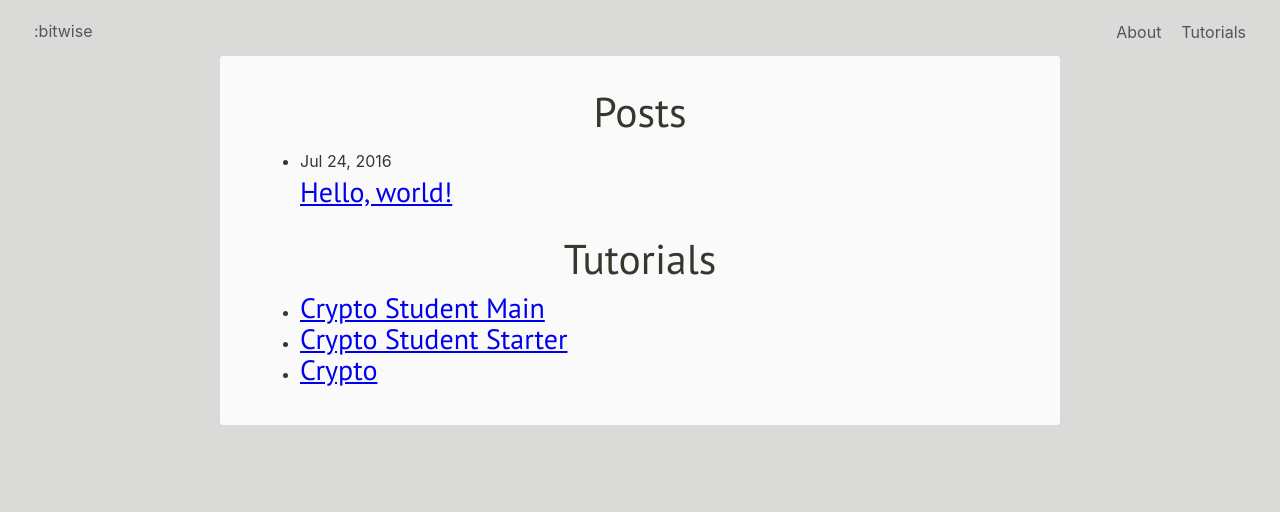
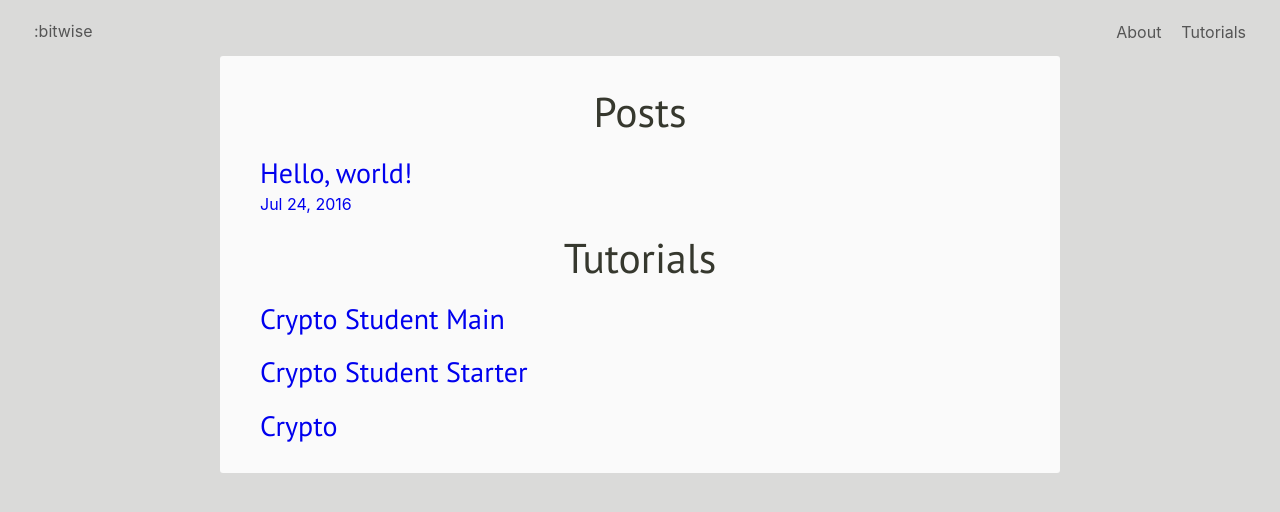
Before and after one commit to micro-bitwise/micro-bitwise.github.io, a Jekyll site: the page built from index.html, in a window 1280 px wide. Shown: the top 512 px of the page. Built offline with Jekyll 4.4.1, drawn with Linux system fonts in a browser that asks for light colours; nearby versions of some CDN libraries.

Commit message:
Tweak link styles

```diff
--- a/_sass/_base.scss
+++ b/_sass/_base.scss
@@ -29,6 +29,14 @@ li {
   margin-bottom: 0.5em;
 }
 
+a {
+  text-decoration: none;
+}
+
+a:hover {
+  text-decoration: underline;
+}
+
 figure {
   text-align: center;
 }
--- a/_sass/_nav.scss
+++ b/_sass/_nav.scss
@@ -25,6 +25,21 @@
   }
 }
 
+.post-list, .tutorial-list {
+  list-style-type: none;
+  margin: 0;
+  padding: 0;
+  a {
+    display: block;
+    padding: .2em 0;
+    border-radius: 4px;
+    text-decoration: none;
+  }
+  a:hover {
+    text-decoration: underline;
+  }
+}
+
 @media print {
   .page-header {
     display: none;
--- a/index.html
+++ b/index.html
@@ -5,11 +5,13 @@ layout: default
 <div class="page-wrapper home">
   <section class="home__posts home__section">
     <h1 class="home__section__title">Posts</h1>
-    <ul class="home__posts__post-list">
+    <ul class="post-list">
       {% for post in site.posts %}
         <li>
-          <span class="home__posts__post-list__meta">{{ post.date | date: "%b %-d, %Y" }}</span>
-          <h2><a href="{{ post.url | prepend: site.baseurl }}">{{ post.title }}</a></h2>
+          <a href="{{ post.url | prepend: site.baseurl }}">
+            <h2>{{ post.title }}</h2>
+            <span class="home__posts__post-list__meta">{{ post.date | date: "%b %-d, %Y" }}</span>
+          </a>
         </li>
       {% endfor %}
     </ul>
@@ -17,10 +19,12 @@ layout: default
 
   <section class="home__tutorials home__section">
     <h1 class="home__section__title">Tutorials</h1>
-    <ul class="home__tutorials__tutorial-list">
+    <ul class="tutorial-list">
       {% for tutorial in site.tutorials %}
         <li>
-          <h2><a href="{{ tutorial.url | prepend: site.baseurl }}">{{ tutorial.title }}</a></h2>
+          <a href="{{ tutorial.url | prepend: site.baseurl }}">
+            <h2>{{ tutorial.title }}</h2>
+          </a>
         </li>
       {% endfor %}
     </ul>
```
Also changed, not shown: tutorials.md (+2 -0 lines).
